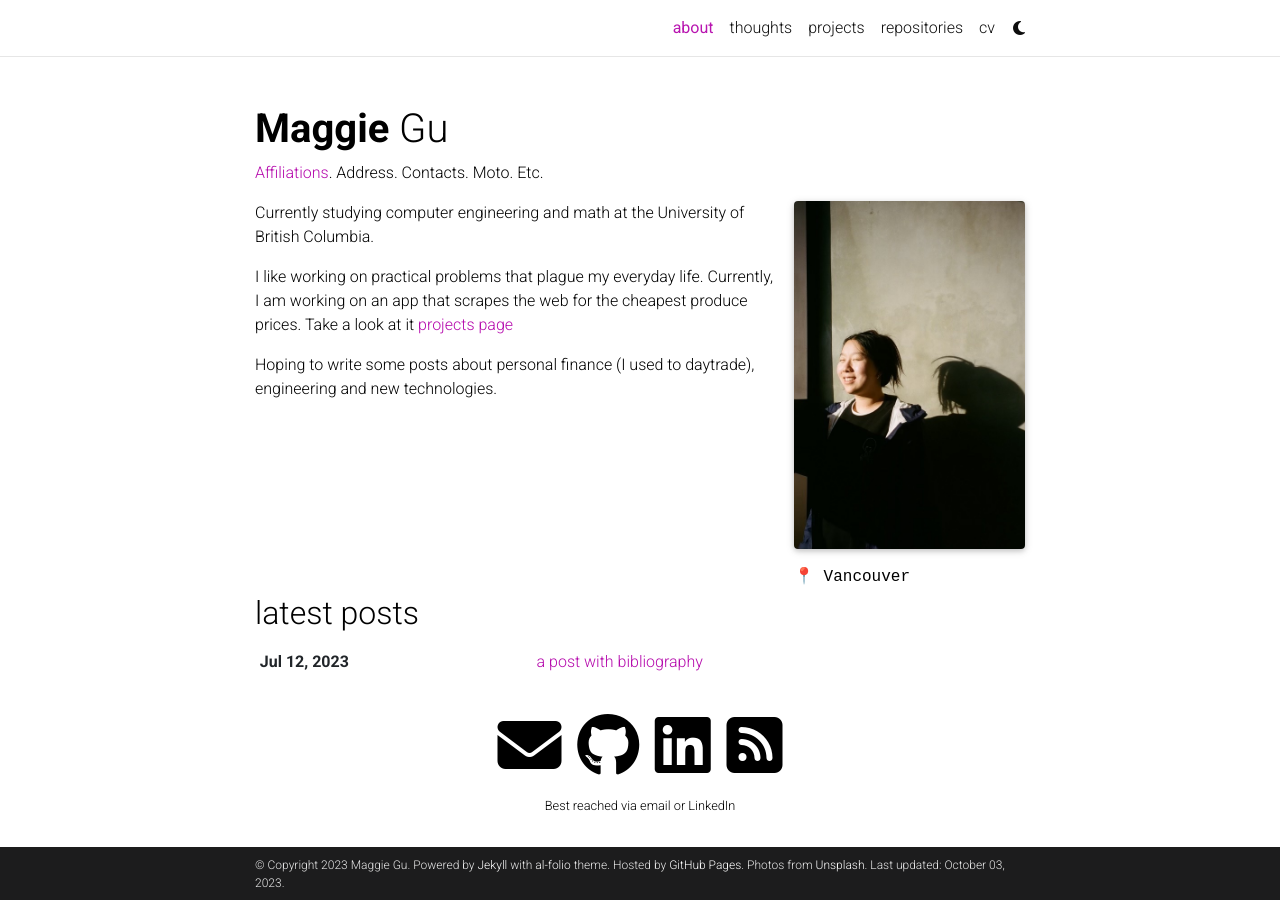
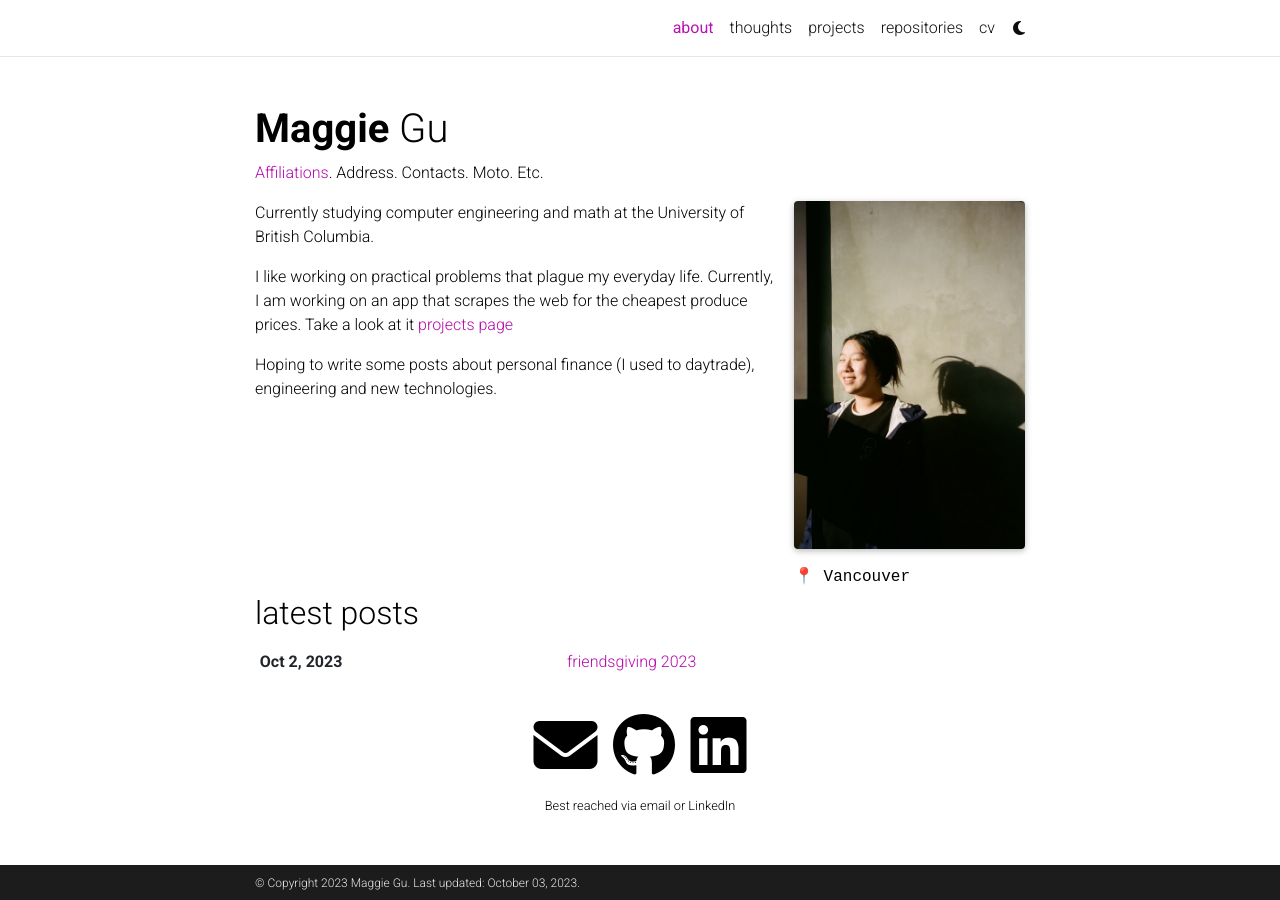
Before and after one commit to mgu83/mgu83.github.io, a Jekyll site: the page built from _pages/about.md, in a window 1280 px wide. Built offline with Jekyll 4.4.1, drawn with Linux system fonts in a browser that asks for light colours; full-size pictures stand in for the smaller copies a plugin makes; comment, search, counter and statistics services are not loaded; a style sheet for code colours, icons or effects is not loaded.

Commit message:
commit 6

```diff
--- a/_config.yml
+++ b/_config.yml
@@ -6,14 +6,11 @@
 first_name: Maggie
 middle_name:
 last_name: Gu
-email: maggieguubc@example.com
+email: maggieguubc@gmail.com
 description: > # the ">" symbol means to ignore newlines until "footer_text:"
   A simple, whitespace theme for academics. Based on [*folio](https://github.com/bogoli/-folio) design.
 footer_text: >
-  Powered by <a href="https://jekyllrb.com/" target="_blank">Jekyll</a> with <a href="https://github.com/alshedivat/al-folio">al-folio</a> theme.
-  Hosted by <a href="https://pages.github.com/" target="_blank">GitHub Pages</a>.
-  Photos from <a href="https://unsplash.com" target="_blank">Unsplash</a>.
-keywords: jekyll, jekyll-theme, academic-website, portfolio-website  # add your own keywords or leave empty
+keywords: portfolio-website  # add your own keywords or leave empty
 
 lang: en # the language of your site (for example: en, fr, cn, ru, etc.)
 icon: ⚛️  # the emoji used as the favicon (alternatively, provide image name in /assets/img/)
@@ -41,7 +38,7 @@
 # will use title and url fields
 # Take a look to https://github.com/jekyll/jekyll-feed for more customization
 
-rss_icon: true
+rss_icon: false
 
 # -----------------------------------------------------------------------------
 # Layout
@@ -156,9 +153,7 @@
 # External sources.
 # If you have blog posts published on medium.com or other external sources,
 # you can display them in your blog by adding a link to the RSS feed.
-external_sources:
-  - name: medium.com
-    rss_url: https://medium.com/@al-folio/feed
+
 
 # -----------------------------------------------------------------------------
 # Collections
@@ -369,7 +364,7 @@
                                    # navbar on the about page
 enable_project_categories:  true   # enables categorization of projects into
                                    # multiple categories
-enable_medium_zoom:         true   # enables image zoom feature (as on medium.com)
+enable_medium_zoom:         false   # enables image zoom feature (as on medium.com)
 enable_progressbar:         true   # enables a horizontal progress bar linked to the vertical scroll position
 
 # -----------------------------------------------------------------------------
```
Also changed, not shown: _posts/2023-07-12-post-bibliography.md (+6 -7 lines).
